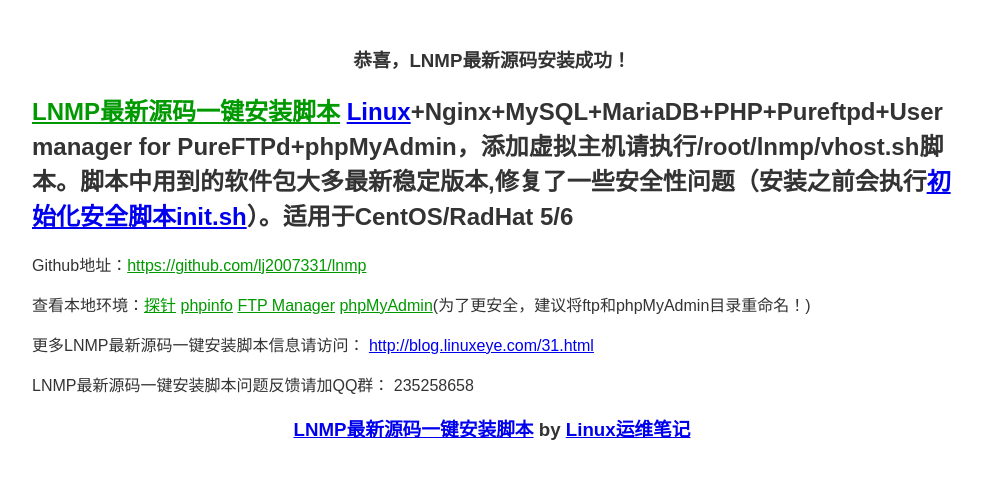
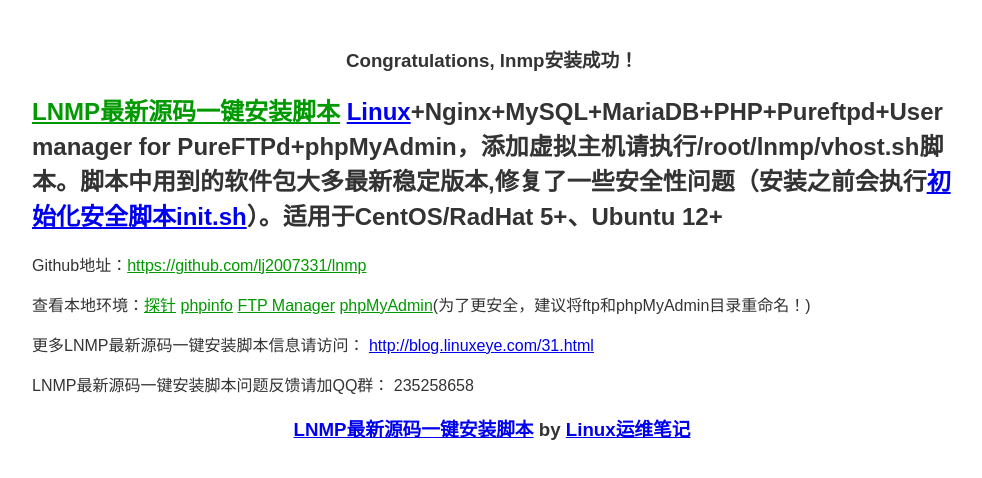
Before and after one commit to linuxeye/lnmp, a plain HTML site: page conf/index.html in a window 1280 px wide. Shown: the whole page, without its empty margins (148-1130 px from the left). Drawn offline with Linux system fonts and the light colour scheme.

Commit message:
LNMP for Ubuntu 12+

```diff
--- a/conf/index.html
+++ b/conf/index.html
@@ -23,8 +23,8 @@ font-family:微软雅黑,sans-serif;
 <body>
 <div id="main">
 <br>
-<div align="center"><h3>恭喜，LNMP最新源码安装成功！<h3></div>
-<h2><a href="http://blog.linuxeye.com/31.html" target="_blank" class="links">LNMP最新源码一键安装脚本</a> <a href="http://www.linuxeye.com/" target="_blank">Linux</a>+Nginx+MySQL+MariaDB+PHP+Pureftpd+User manager for PureFTPd+phpMyAdmin，添加虚拟主机请执行/root/lnmp/vhost.sh脚本。脚本中用到的软件包大多最新稳定版本,修复了一些安全性问题（安装之前会执行<a target="_blank" href="http://blog.linuxeye.com/30.html">初始化安全脚本init.sh</a>）。适用于CentOS/RadHat 5/6<br></h2>
+<div align="center"><h3>Congratulations, lnmp安装成功！<h3></div>
+<h2><a href="http://blog.linuxeye.com/31.html" target="_blank" class="links">LNMP最新源码一键安装脚本</a> <a href="http://www.linuxeye.com/" target="_blank">Linux</a>+Nginx+MySQL+MariaDB+PHP+Pureftpd+User manager for PureFTPd+phpMyAdmin，添加虚拟主机请执行/root/lnmp/vhost.sh脚本。脚本中用到的软件包大多最新稳定版本,修复了一些安全性问题（安装之前会执行<a target="_blank" href="http://blog.linuxeye.com/30.html">初始化安全脚本init.sh</a>）。适用于CentOS/RadHat 5+、Ubuntu 12+ <br></h2>
 
 <p>Github地址：<a target="_blank" class="links" href="https://github.com/lj2007331/lnmp">https://github.com/lj2007331/lnmp</a></p>
 <p>查看本地环境：</span><a href="/tz.php" target="_blank" class="links">探针</a>  <a href="/phpinfo.php" target="_blank" class="links">phpinfo</a>  <a href="/ftp" target="_blank" class="links">FTP Manager</a>  <a href="/phpMyAdmin/" target="_blank" class="links">phpMyAdmin</a>(为了更安全，建议将ftp和phpMyAdmin目录重命名！)</p>
```
Also changed, not shown: 12 other files.
